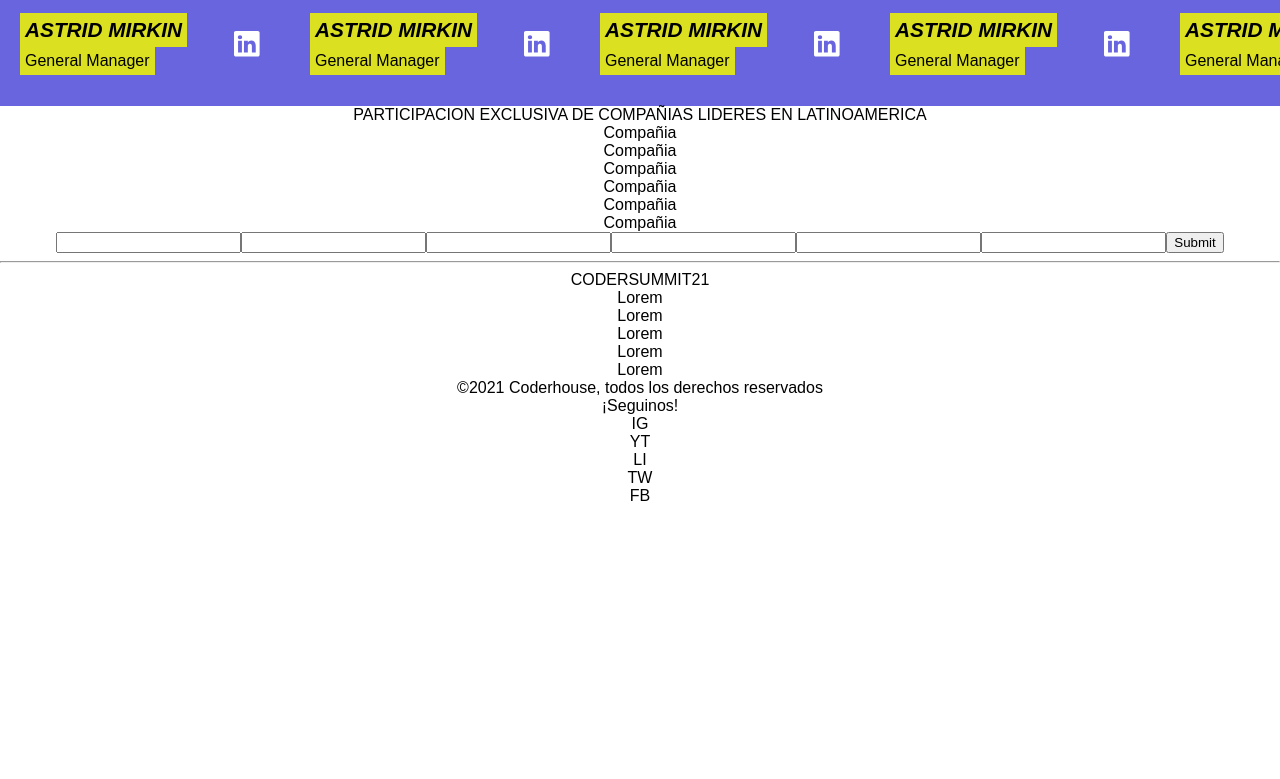
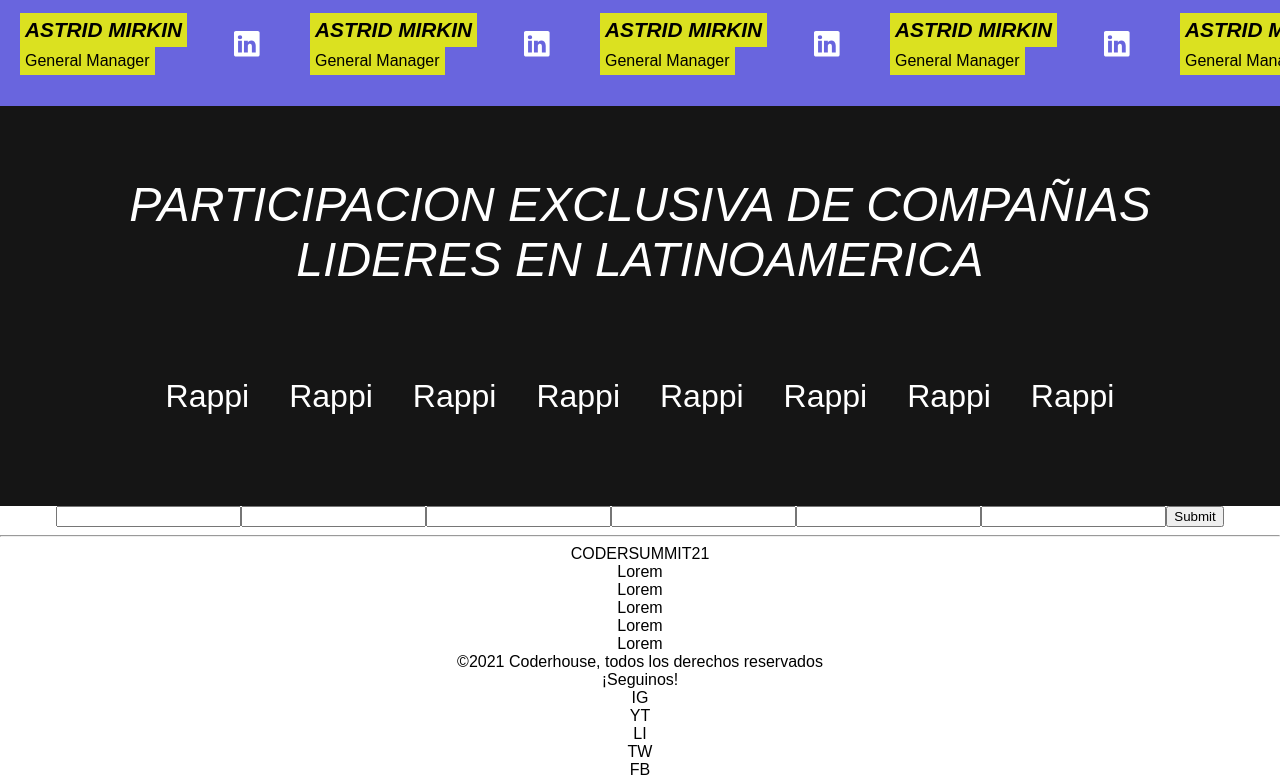
Before and after one commit to p3drop7/landingCoderHouse, a React (Create React App) app: page / in a window 1280 px wide. Shown: the part 3334-4113 px from the top of the page. Before the commit the page ends 3839 px from the top, so only its background shows below. Built offline with nearby package versions, Linux system fonts and the light colour scheme.

Commit message:
styles added to sponsors

```diff
--- /dev/null
+++ b/src/components/Sponsors/Sponsors.css
@@ -0,0 +1,30 @@
+.sponsors__container {
+    width: 100%;
+    height: 50vh;
+    display: flex;
+    flex-flow: column nowrap;
+    justify-content: space-evenly;
+    align-items: center;
+    background-color: #151515;
+}
+
+.sponsors__title {
+    width: 80%;
+    font-style: italic;
+    color: white;
+    font-size: 3em;
+}
+
+.sponsors__companies {
+    width: 90%;
+    display: flex;
+    flex-flow: row wrap;
+    justify-content: center;
+    align-items: center;
+}
+
+.sponsors__companies div {
+    font-size: 2em;
+    margin: 20px;
+    color: white;
+}
--- a/src/components/Sponsors/Sponsors.jsx
+++ b/src/components/Sponsors/Sponsors.jsx
@@ -1,17 +1,21 @@
 import React from 'react'
+import "./Sponsors.css"
 
 function Sponsors() {
     return (
-        <div>
-            <div>PARTICIPACION EXCLUSIVA DE COMPAÑIAS LIDERES EN LATINOAMERICA</div>
+        <div className="sponsors__container">
 
-            <div>
-                <div>Compañia</div>
-                <div>Compañia</div>
-                <div>Compañia</div>
-                <div>Compañia</div>
-                <div>Compañia</div>
-                <div>Compañia</div>
+            <div className="sponsors__title">PARTICIPACION EXCLUSIVA DE COMPAÑIAS LIDERES EN LATINOAMERICA</div>
+
+            <div className="sponsors__companies">
+                <div>Rappi</div>
+                <div>Rappi</div>
+                <div>Rappi</div>
+                <div>Rappi</div>
+                <div>Rappi</div>
+                <div>Rappi</div>
+                <div>Rappi</div>
+                <div>Rappi</div>
             </div>
         </div>
     )
```
